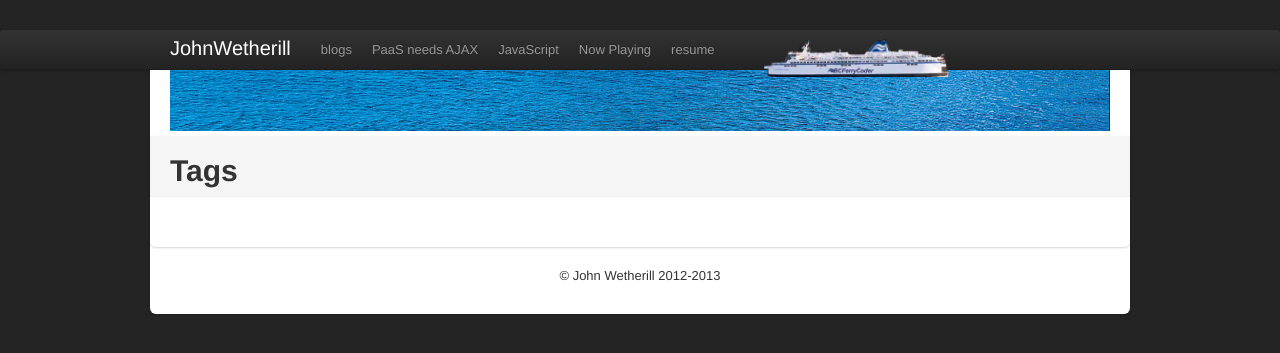
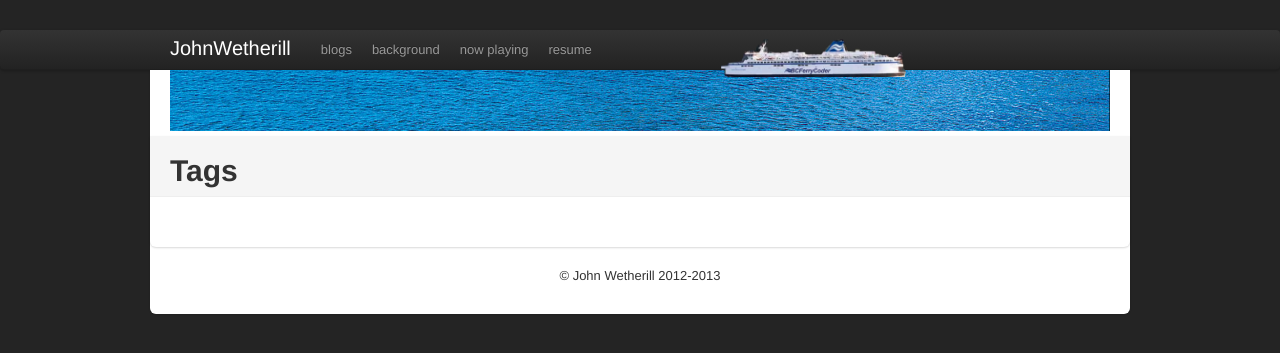
Before and after one commit to bcferrycoder/bcferrycoder.github.com, a Jekyll site: the page built from tags.html, in a window 1280 px wide. Shown: the top 353 px of the page. Built offline with Jekyll 4.4.1, drawn with Linux system fonts in a browser that asks for light colours.

Commit message:
fix up menus

```diff
--- a/_layouts/default.html
+++ b/_layouts/default.html
@@ -66,12 +66,11 @@ href="images/apple-touch-icon-114x114.png">
         <div class="container">
           <a class="brand" href="/">JohnWetherill</a>
           <ul class="nav">
-      <li><a href="/categories.html">blogs</a></li>
-      <li><a href="/pages.html">PaaS needs AJAX</a></li>
-      <li><a href="/pages.html">JavaScript</a></li>
-      <li><a href="/embed-deck.html">Now Playing</a></li>
+      <li><a href="/blogs.html">blogs</a></li>
+      <li><a href="/presenting/deck3-background/index.html">background</a></li>
+      <li><a href="/embed-deck.html">now playing</a></li>
       <li><a href="/resume.html">resume</a></li>
-      <li><a href="/tags.html"></a></li>
+      <li><a href="/tags.html">&nbsp;&nbsp;&nbsp;&nbsp;&nbsp;&nbsp;&nbsp;&nbsp;&nbsp;&nbsp;&nbsp;&nbsp;&nbsp;&nbsp;&nbsp;&nbsp;&nbsp;&nbsp;&nbsp;&nbsp;&nbsp;&nbsp;</a></li>
       <li><a href="/tags.html"></a></li>
 <li style="line-height:5px;"><img style="position:absolute;top:4px;padding-top:5px;margin-bottom:0px;padding-bottom:0px;" src="/assets/images/bcferrycoder_nobg.png" width="185"></li>
           </ul>
```
